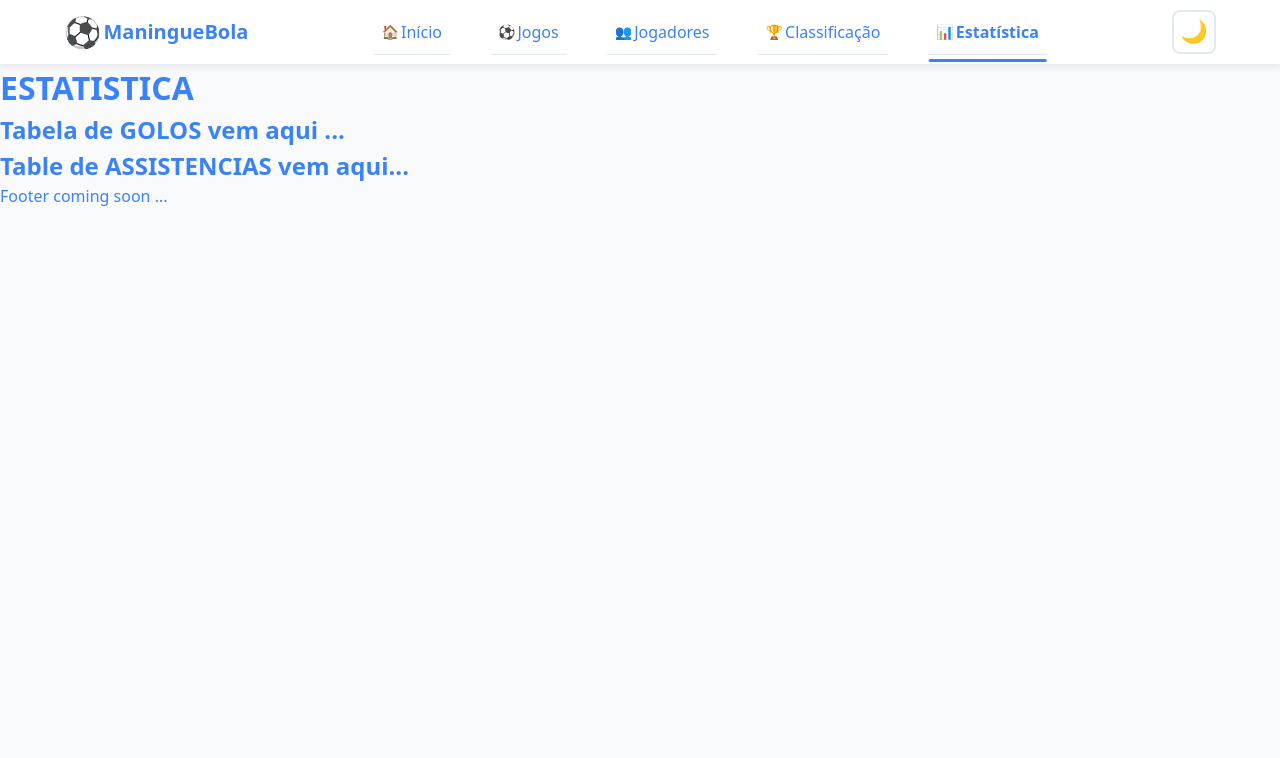
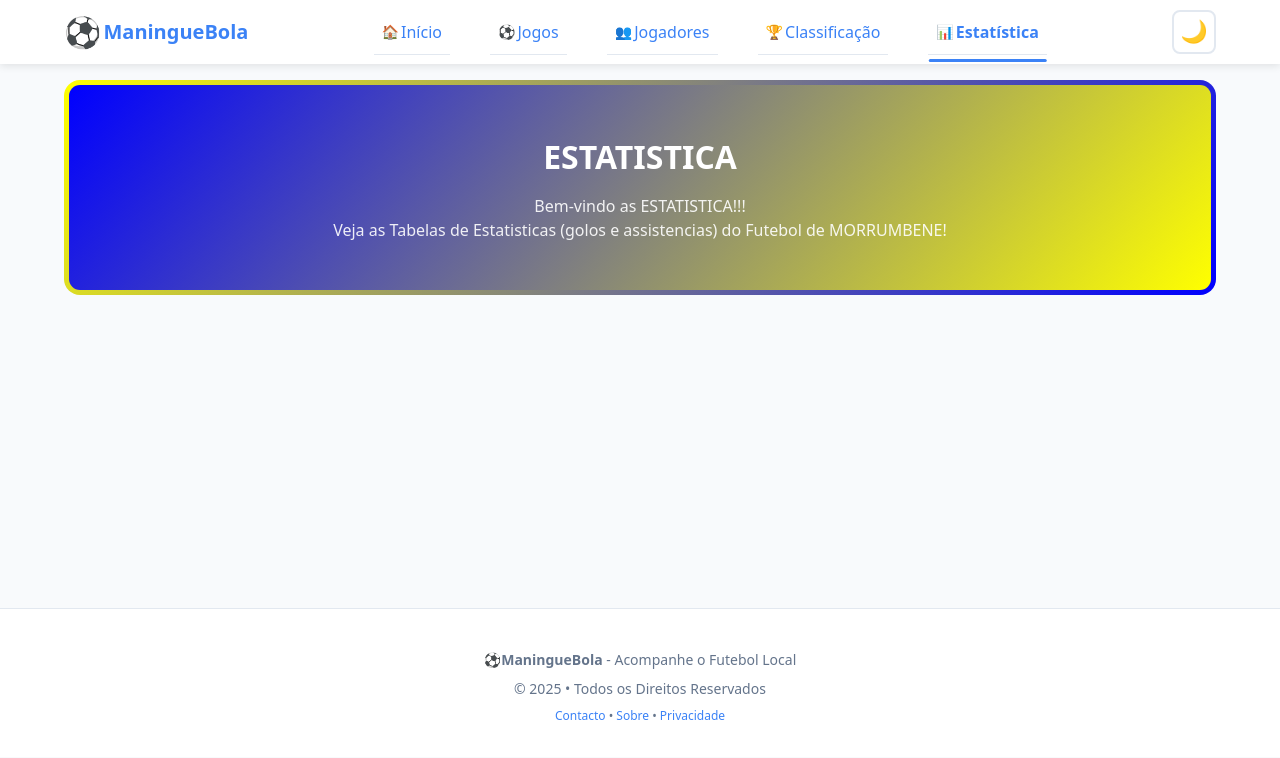
Before and after one commit to Raimundroid/maninguebola, a React (Vite) app: page /estatistica in a window 1280 px wide. Shown: the top 758 px of the page. Built offline with nearby package versions, Linux system fonts and the light colour scheme.

Commit message:
created the footer, and some mock content on the other pages

```diff
--- a/src/components/Footer/Footer.css
+++ b/src/components/Footer/Footer.css
@@ -0,0 +1,31 @@
+.footer {
+  background: var(--card-bg);
+  padding: 32px 16px;
+  margin-top: 48px;
+  text-align: center;
+  border-top: 1px solid var(--border);
+}
+
+.footer-content {
+  max-width: 1200px;
+  margin: 0 auto;
+}
+
+.footer-content p {
+  color: var(--text-light);
+  font-size: 14px;
+}
+
+.footer-content p:nth-child(1),
+.footer-content p:nth-child(2) {
+  margin-top: 8px;
+}
+
+.footer-content p:nth-child(3) {
+  margin-top: 8px;
+  font-size: 12px;
+}
+.footer-content p:nth-child(3) a {
+  text-decoration: none;
+  color: var(--primary);
+}
--- a/src/components/Footer/Footer.jsx
+++ b/src/components/Footer/Footer.jsx
@@ -1,10 +1,27 @@
+// ============================================
+// Footer.jsx
+// ============================================
+// Site footer with copyright and links
+
 import React from "react";
+import "./Footer.css";
 
 const Footer = () => {
   return (
-    <div>
-      <p>Footer coming soon ...</p>
-    </div>
+    <footer className="footer">
+      <div className="footer-content">
+        <p>
+          <strong>⚽ManingueBola</strong> - Acompanhe o Futebol Local
+        </p>
+
+        <p>&copy; 2025 &#8226; Todos os Direitos Reservados</p>
+
+        <p>
+          <a href="#">Contacto</a> • <a href="#">Sobre</a> •{" "}
+          <a href="#">Privacidade</a>
+        </p>
+      </div>
+    </footer>
   );
 };
 
--- a/src/pages/Homepage/Homepage.css
+++ b/src/pages/Homepage/Homepage.css
@@ -1,13 +1,38 @@
+/* homepage container */
+.homepage {
+  min-height: 60vh;
+}
+
 /*Hero Section*/
 .hero {
-  background: linear-gradient(130deg, blue 0%, yellow 100%);
+  /* background: linear-gradient(130deg, blue 0%, yellow 100%); */
   color: white;
   padding: 3rem 1.5rem;
-  border-radius: 1rem;
-  margin-bottom: 2rem;
+  /* border-radius: 1rem; */
+  /* margin-bottom: 2rem; */
   text-align: center;
 
   margin-top: 1.5rem; /*test*/
+
+  width: 98vw; /*test*/
+  margin: 1rem auto; /*test*/
+
+  /* TEST */
+  /* --- Gradient Border Implementation --- */
+  /* 1. Use background-clip to ensure the background only covers the padding box */
+  background: linear-gradient(130deg, blue 0%, yellow 100%) padding-box,
+    /* Inner background color */ linear-gradient(130deg, yellow 0%, blue 100%)
+      border-box; /* Gradient for the border */
+
+  /* 2. Set the border-radius (this will now work) */
+  border-radius: 1rem;
+
+  /* 3. Set a transparent border width (the gradient will show through this width) */
+  border: 5px solid transparent;
+
+  @media (min-width: 786px) {
+    width: 90vw; /*test*/
+  }
 }
 
 .hero h1 {
--- a/src/pages/Homepage/Homepage.jsx
+++ b/src/pages/Homepage/Homepage.jsx
@@ -3,6 +3,7 @@ import "./Homepage.css";
 
 const Homepage = () => {
   return (
+    <div className="homepage">
       <div className="hero">
         <h1>ManingueBola⚽</h1>
 
@@ -12,6 +13,7 @@ const Homepage = () => {
           MORRUMBENE!
         </p>
       </div>
+    </div>
   );
 };
 
--- a/src/pages/MatchesPage/MatchesPage.jsx
+++ b/src/pages/MatchesPage/MatchesPage.jsx
@@ -1,9 +1,17 @@
 import React from "react";
 
 const MatchesPage = () => {
+  const styles = {
+    thisContainer: { minHeight: "60vh", marginTop: "1rem" },
+  };
   return (
-    <div>
-      <h1>JOGOS vem aqui ...</h1>
+    <div style={styles.thisContainer}>
+      <div className="hero">
+        <h1>JOGOS</h1>
+
+        <p>Bem-vindo ao JOGOS!!!</p>
+        <p>Acompanhe todos os jogos de Futebol de MORRUMBENE!</p>
+      </div>
     </div>
   );
 };
--- a/src/pages/PlayersPage/PlayersPage.jsx
+++ b/src/pages/PlayersPage/PlayersPage.jsx
@@ -1,9 +1,17 @@
 import React from "react";
 
 const PlayersPage = () => {
+  const styles = {
+    thisContainer: { minHeight: "60vh", marginTop: "1rem" },
+  };
   return (
-    <div>
-      <h1>JOGADORES vem aqui ...</h1>
+    <div style={styles.thisContainer}>
+      <div className="hero">
+        <h1>JOGOS</h1>
+
+        <p>Bem-vindo aos JOGADORES!!!</p>
+        <p>Veja todos os jogadores de Futebol de MORRUMBENE!</p>
+      </div>
     </div>
   );
 };
--- a/src/pages/StandingsPage/StandingsPage.jsx
+++ b/src/pages/StandingsPage/StandingsPage.jsx
@@ -1,9 +1,17 @@
 import React from "react";
 
 const StandingsPage = () => {
+  const styles = {
+    thisContainer: { minHeight: "60vh", marginTop: "1rem" },
+  };
   return (
-    <div>
-      <h1>Classificaoes vem aqui ...</h1>
+    <div style={styles.thisContainer}>
+      <div className="hero">
+        <h1>CLASSIFICACOES</h1>
+
+        <p>Bem-vindo as CLASSIFICACOES!!!</p>
+        <p>Veja a Tabela de Classificaoes do Futebol de MORRUMBENE!</p>
+      </div>
     </div>
   );
 };
--- a/src/pages/StatisticsPage/StatisticsPage.jsx
+++ b/src/pages/StatisticsPage/StatisticsPage.jsx
@@ -1,11 +1,20 @@
 import React from "react";
 
 const StatisticsPage = () => {
+  const styles = {
+    thisContainer: { minHeight: "60vh", marginTop: "1rem" },
+  };
   return (
-    <div>
-      <h1>ESTATISTICA</h1>
-      <h2>Tabela de GOLOS vem aqui ...</h2>
-      <h2>Table de ASSISTENCIAS vem aqui...</h2>
+    <div style={styles.thisContainer}>
+      <div className="hero">
+        <h1>ESTATISTICA</h1>
+
+        <p>Bem-vindo as ESTATISTICA!!!</p>
+        <p>
+          Veja as Tabelas de Estatisticas (golos e assistencias) do Futebol de
+          MORRUMBENE!
+        </p>
+      </div>
     </div>
   );
 };
```
Lines whose indentation alone changed are shown as unchanged.
